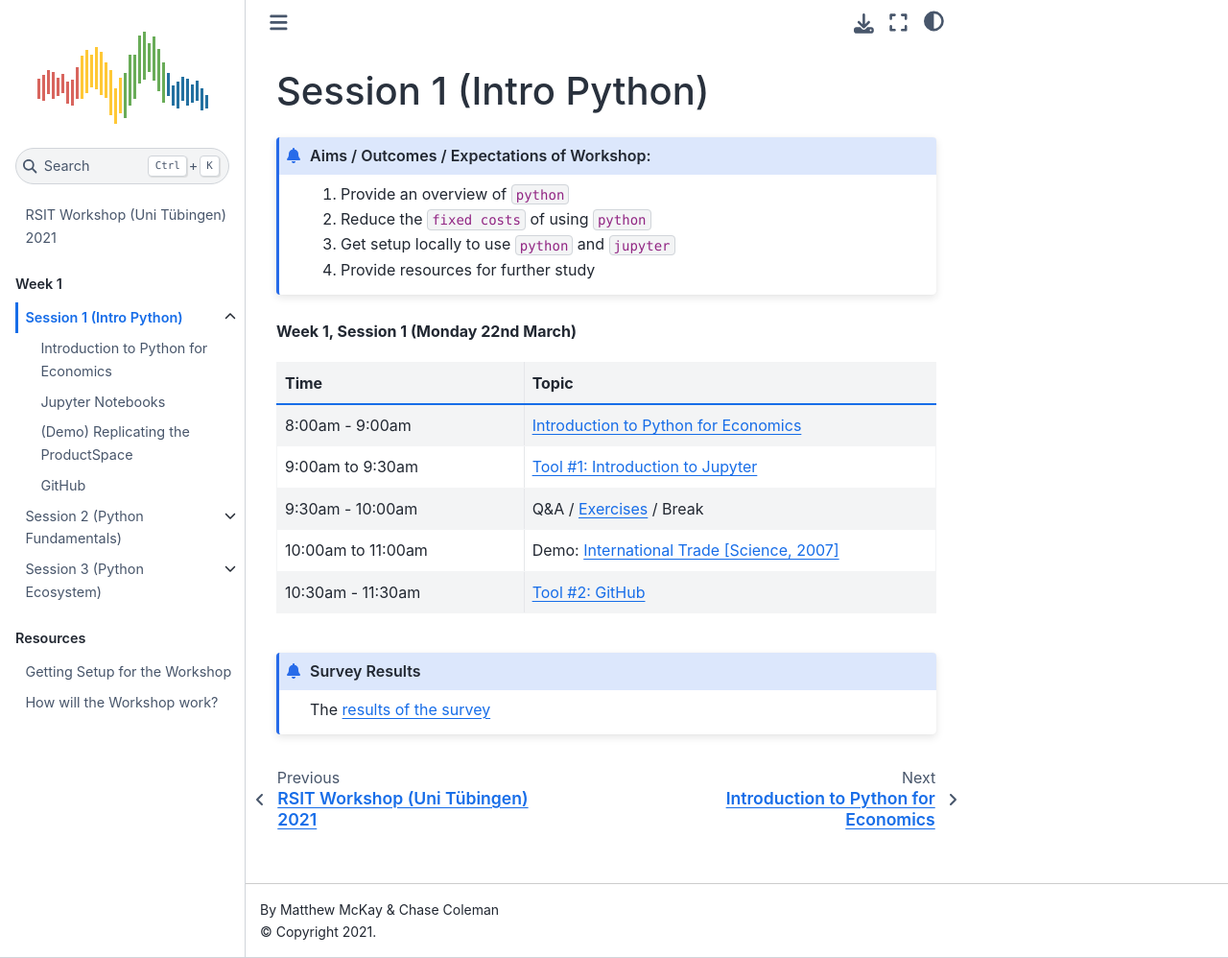
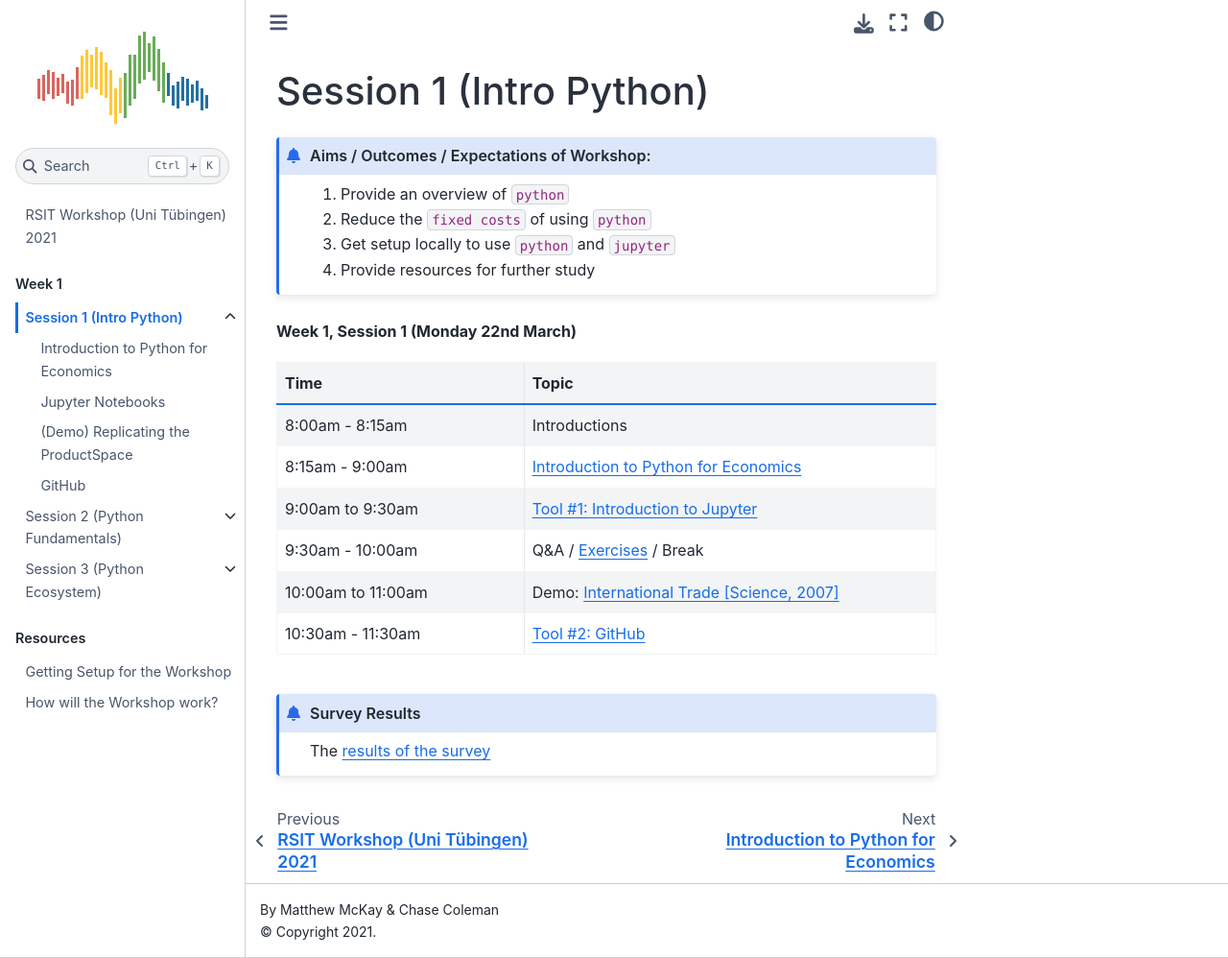
Before and after one commit to QuantEcon/2021-workshop-rsit, a Jupyter Book: the page built from website/week1/session1/schedule.md, in a window 1280 px wide and 998 px high. Shown: the whole window at 96% size. Built offline with Jupyter Book 1.0.4 settings and Sphinx 7.4.7 and the Sphinx Book theme 1.1.4, drawn with Linux system fonts in a browser that asks for light colours.

Commit message:
add introduction and workshop setup time

```diff
--- a/website/week1/session1/schedule.md
+++ b/website/week1/session1/schedule.md
@@ -16,7 +16,9 @@
 
 * - Time
   - Topic
-* - 8:00am - 9:00am
+* - 8:00am - 8:15am
+  - Introductions
+* - 8:15am - 9:00am
   - [Introduction to Python for Economics](session1/python-for-economics)
 * - 9:00am to 9:30am
   - [Tool #1: Introduction to Jupyter](session1/jupyter)
```
